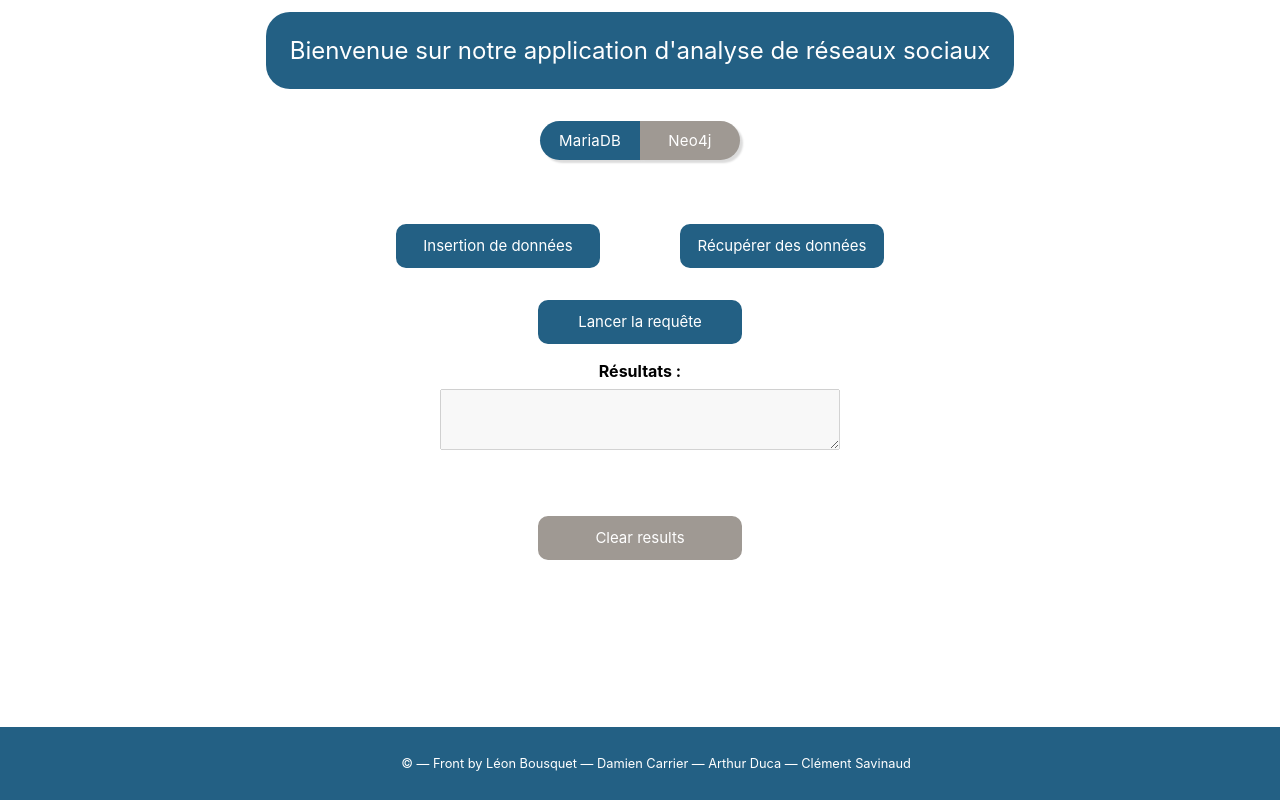
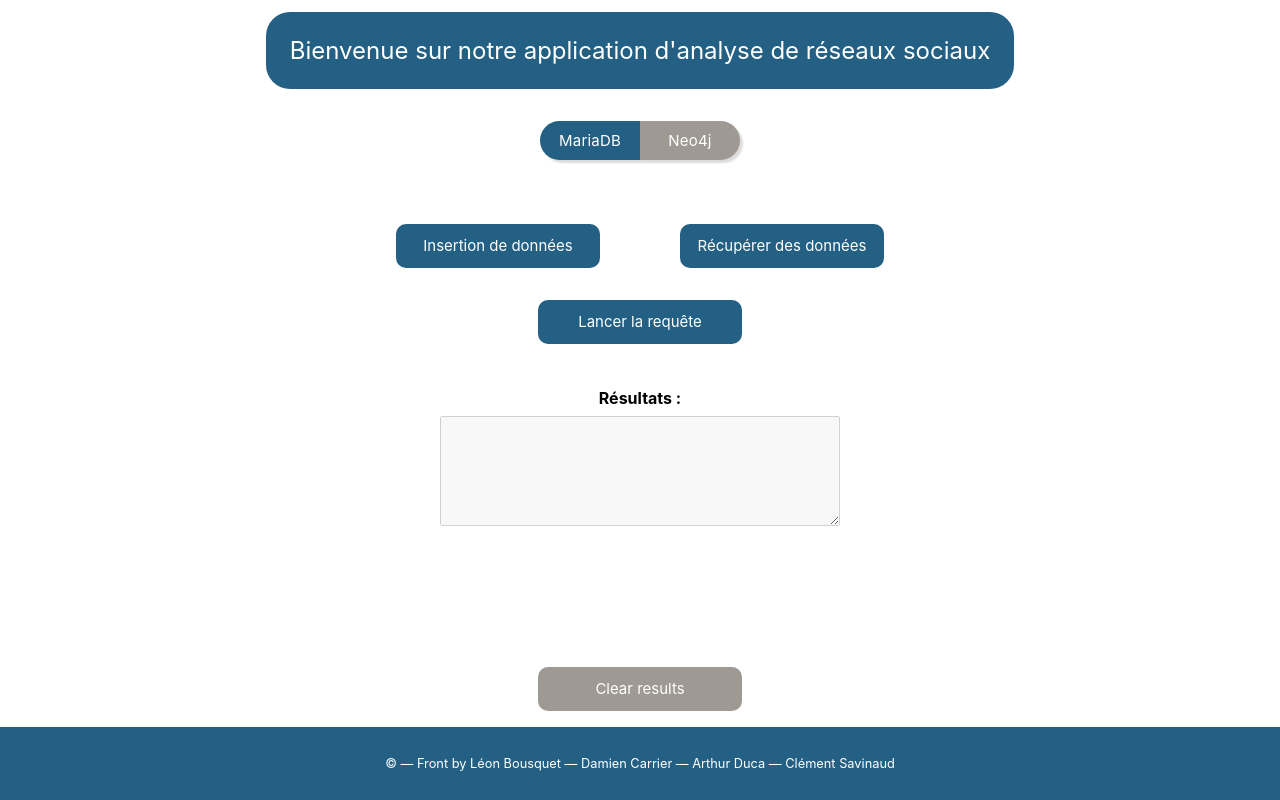
Before and after one commit to Toxiqh/imt-social-network-analysis, a React (Create React App) app: page / in a window 1280 px wide. Built offline with nearby package versions, Linux system fonts and the light colour scheme.

Commit message:
fix : footer fixed position removed

```diff
--- a/src/App.css
+++ b/src/App.css
@@ -11,14 +11,12 @@
 .App-footer {
     margin-top: 1rem;
     padding: 1rem;
-    position: fixed;
     bottom: 0;
     left: 0;
     width: 100%;
     background-color: #236084;
     color: white;
     font-size: 0.8em;
-    /*height: 10%;*/
 }
 
 .App-header {
--- a/src/index.css
+++ b/src/index.css
@@ -1,5 +1,5 @@
 html {
-    height: 70%;
+    height: 100%;
     overflow: hidden;
 }
 
```
